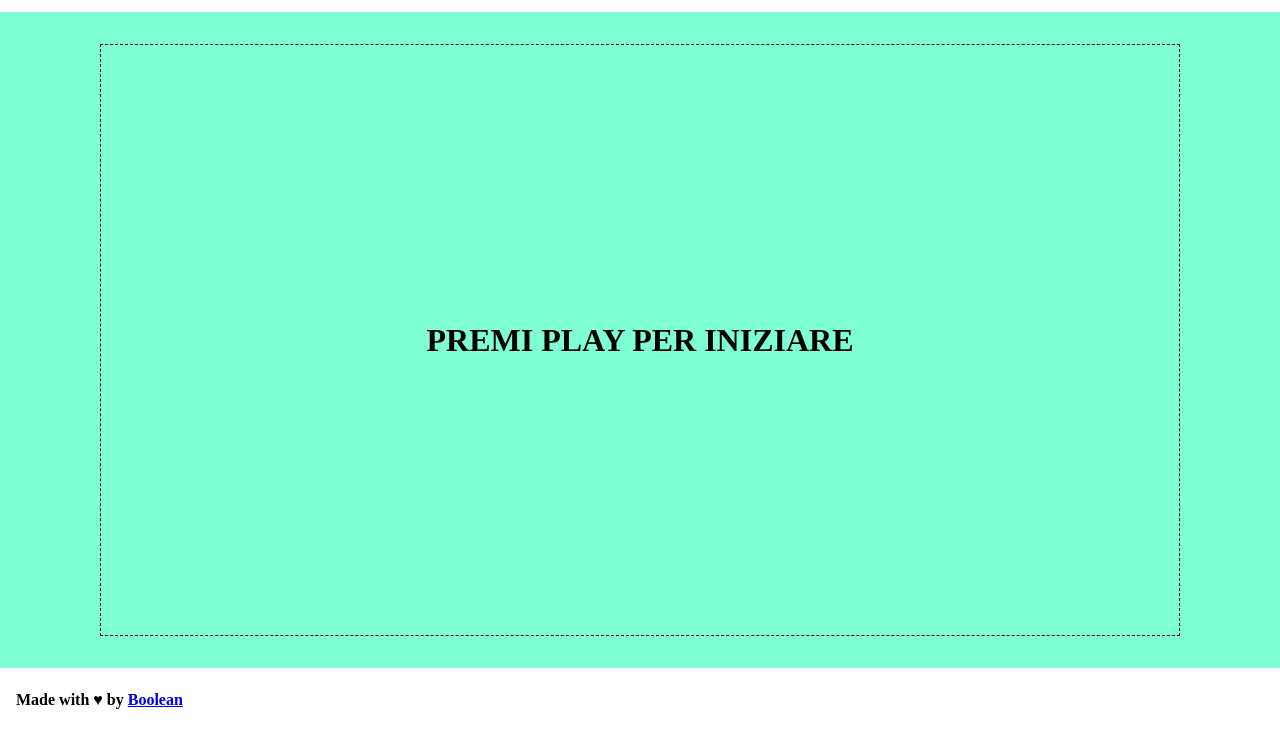
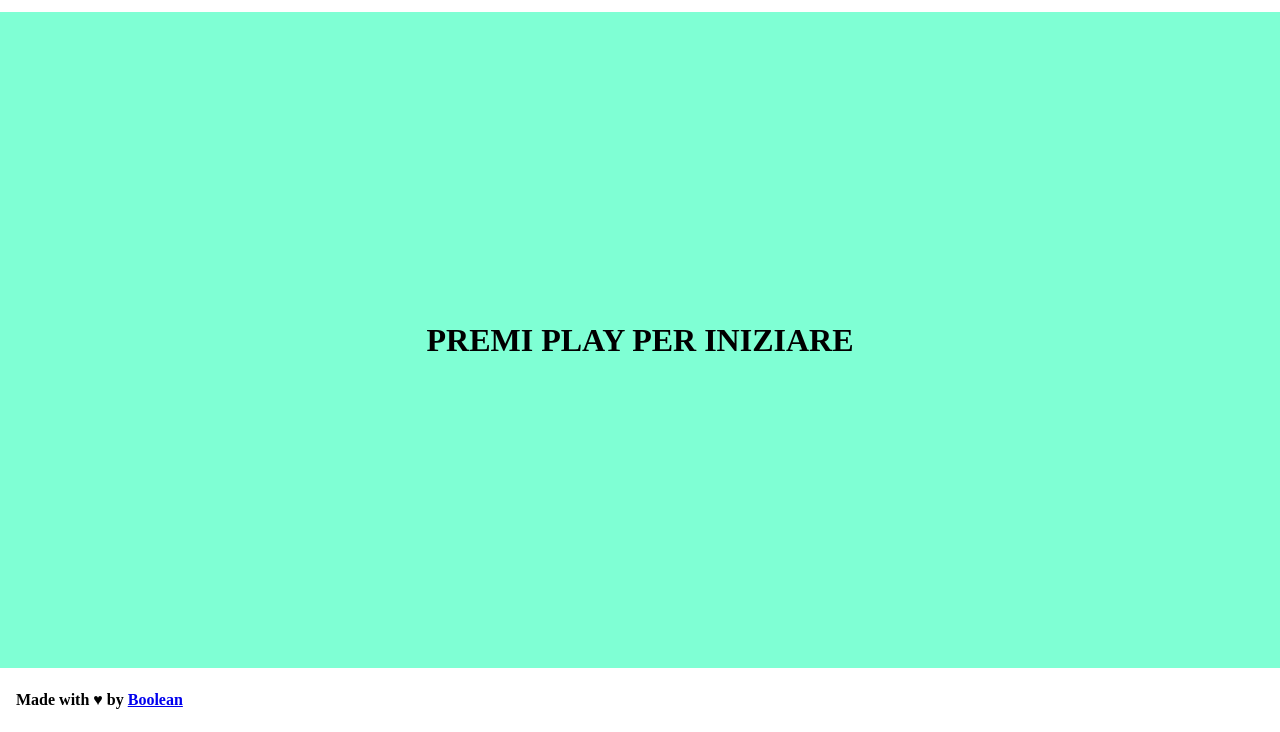
Before and after one commit to Alessandro-Villani/js-campominato-grid, a plain HTML site: page index.html in a window 1280 px wide. Shown: the part 68-800 px from the top of the page. Drawn offline with Linux system fonts and the light colour scheme.

Commit message:
removed debug border - end

```diff
--- a/css/style.css
+++ b/css/style.css
@@ -115,9 +115,3 @@ footer {
     height: 8vh;
     padding: 1rem;
 }
-
-/*+ DEBUG */
-
-.debug {
-    border: 1px dashed black;
-}
```
